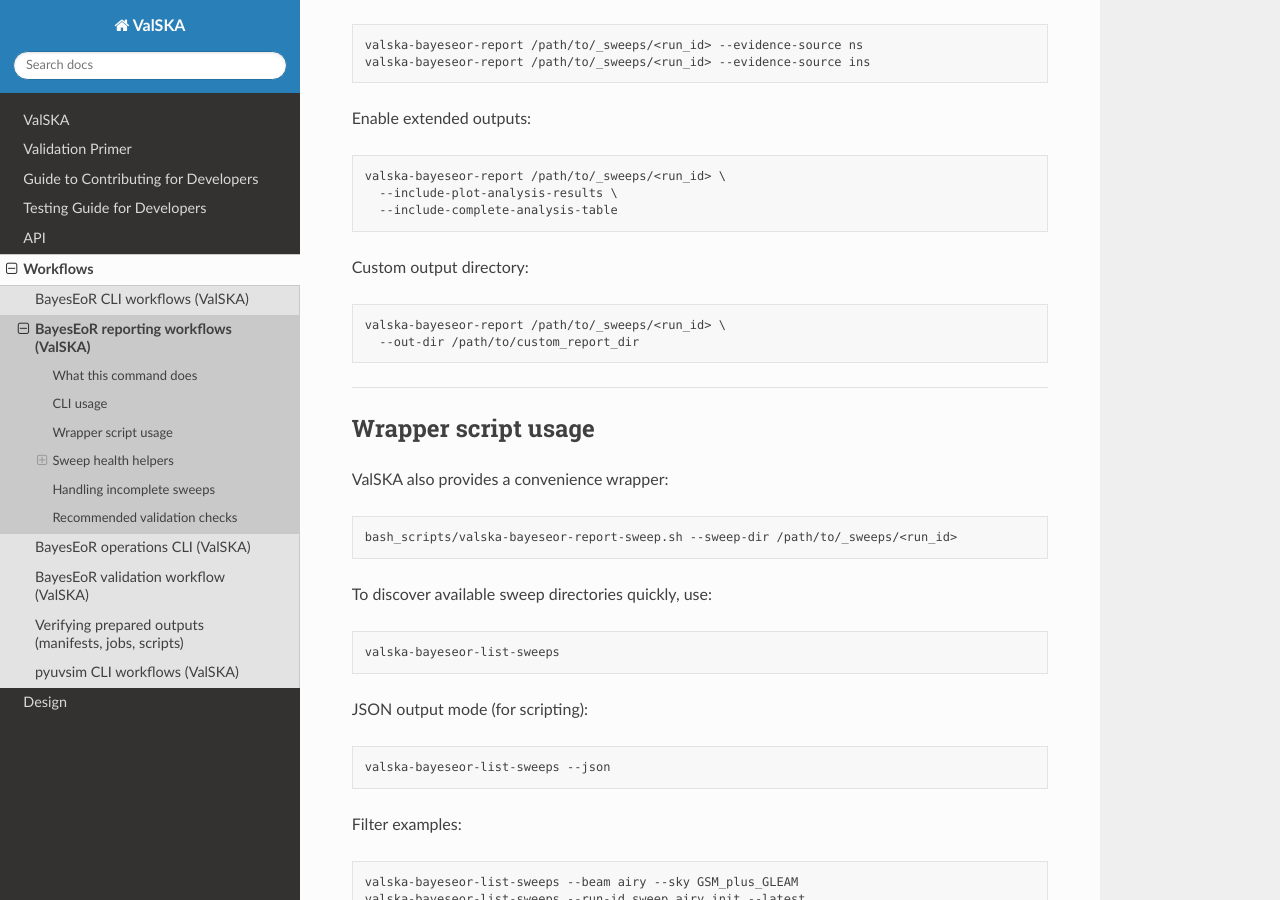
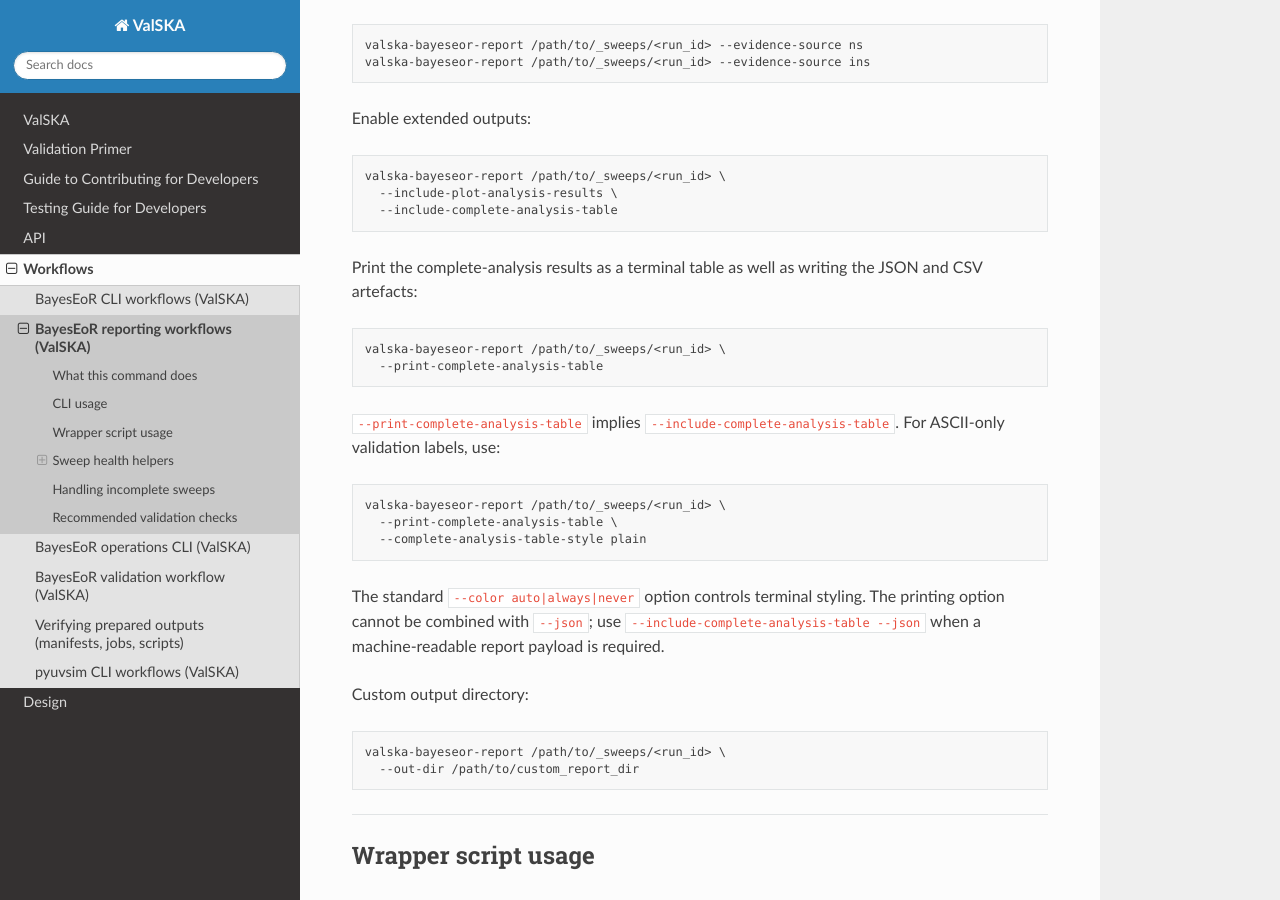
Before and after one commit to uksrc/ValSKA-HERA-beam-FWHM, a Sphinx documentation site: the page built from docs/source/workflows/bayeseor_reporting.md, in a window 1280 px wide and 900 px high, scrolled down 1776 px. Built offline with Sphinx 7.4.7 and the Read the Docs theme 3.1.0, drawn with Linux system fonts in a browser that asks for light colours.

Commit message:
Document terminal table and colour options

```diff
--- a/docs/source/workflows/bayeseor_reporting.md
+++ b/docs/source/workflows/bayeseor_reporting.md
@@ -70,6 +70,24 @@ Enable extended outputs:
     valska-bayeseor-report /path/to/_sweeps/<run_id> \
       --include-plot-analysis-results \
       --include-complete-analysis-table
+
+Print the complete-analysis results as a terminal table as well as writing
+the JSON and CSV artefacts:
+
+    valska-bayeseor-report /path/to/_sweeps/<run_id> \
+      --print-complete-analysis-table
+
+`--print-complete-analysis-table` implies
+`--include-complete-analysis-table`. For ASCII-only validation labels, use:
+
+    valska-bayeseor-report /path/to/_sweeps/<run_id> \
+      --print-complete-analysis-table \
+      --complete-analysis-table-style plain
+
+The standard `--color auto|always|never` option controls terminal styling.
+The printing option cannot be combined with `--json`; use
+`--include-complete-analysis-table --json` when a machine-readable report
+payload is required.
 
 Custom output directory:
 
```
Also changed, not shown: docs/source/workflows/bayeseor_cli_examples.md (+12 -0 lines).
